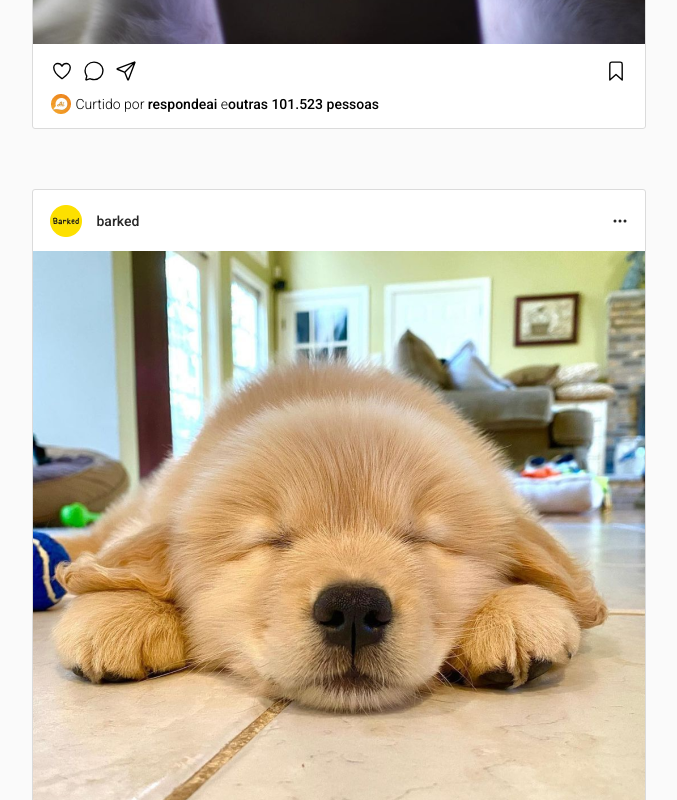
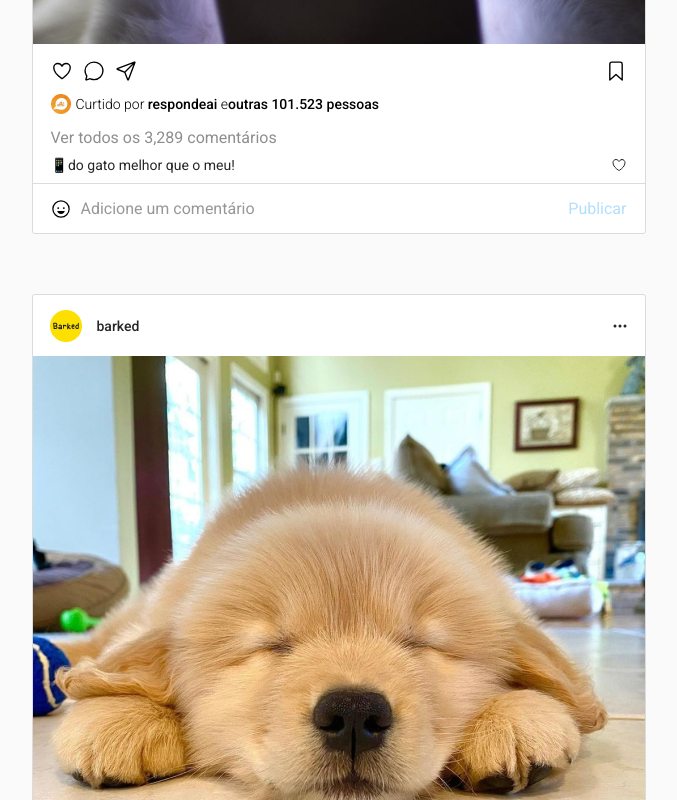
Before and after one commit to pullynnhah/instagram-react, a React (Create React App) app: page / in a window 1280 px wide. Shown: the part 860-1660 px from the top of the page, without its empty margins (141-818 px from the left). Built offline with nearby package versions, Linux system fonts and the light colour scheme.

Commit message:
added comments and submit and like and increase count when posted

```diff
--- a/public/styles/style.css
+++ b/public/styles/style.css
@@ -129,7 +129,8 @@ nav img {
 .reactions ion-icon {
   font-size: 22px;
 }
-.reactions ion-icon[name="heart"] {
+
+.post ion-icon[name="heart"] {
   color: #f32424;
 }
 
--- a/src/components/feed/Post.js
+++ b/src/components/feed/Post.js
@@ -1,4 +1,5 @@
 import { useState } from "react";
+import PostComments from "./PostComments";
 
 import PostFooter from "./PostFooter";
 import PostHeader from "./PostHeader";
@@ -11,6 +12,8 @@ export default function Post({
   post,
   userLikesSrc,
   userLikes,
+  comments,
+  comment,
 }) {
   const [likesCount, setLikesCount] = useState(likes);
   const [isLiked, setIsLiked] = useState(false);
@@ -33,6 +36,7 @@ export default function Post({
         isLiked={isLiked}
         setIsLiked={setIsLiked}
       />
+      <PostComments comments={comments} comment={comment} />
     </article>
   );
 }
--- a/src/components/feed/PostComments.js
+++ b/src/components/feed/PostComments.js
@@ -1,13 +1,17 @@
 import { useState } from "react";
 
 export default function PostComments({ comments, comment }) {
-  const [comment, setComment] = useState(comment);
-  const [commentInput, setCommentInput] = useState("");
+  const [commentText, setCommentText] = useState(comment);
   const [commentCount, setCommentCount] = useState(comments);
+  const [input, setInput] = useState("");
+
+  const [isLiked, setIsLiked] = useState(false);
 
   function updateComment() {
-    setComment(input);
+    setCommentText(input);
     setCommentCount(commentCount + 1);
+    setInput("");
+    setIsLiked(false);
   }
 
   return (
@@ -16,15 +20,17 @@ export default function PostComments({ comments, comment }) {
         Ver todos os {commentCount.toLocaleString("en-us")} comentários
       </button>
       <div className="old-comment">
-        <p>{comment}</p>
-        <ion-icon name="heart-outline"></ion-icon>
+        <p>{commentText}</p>
+        <ion-icon
+          onClick={() => setIsLiked(!isLiked)}
+          name={isLiked ? "heart" : "heart-outline"}></ion-icon>
       </div>
       <div className="new-comment">
         <ion-icon name="happy-outline"></ion-icon>
         <input
           type="text"
-          onChange={e => setComment(e.target.value)}
-          value={comment}
+          onChange={e => setInput(e.target.value)}
+          value={input}
           placeholder="Adicione um comentário"
         />
         <button onClick={updateComment}>Publicar</button>
```
